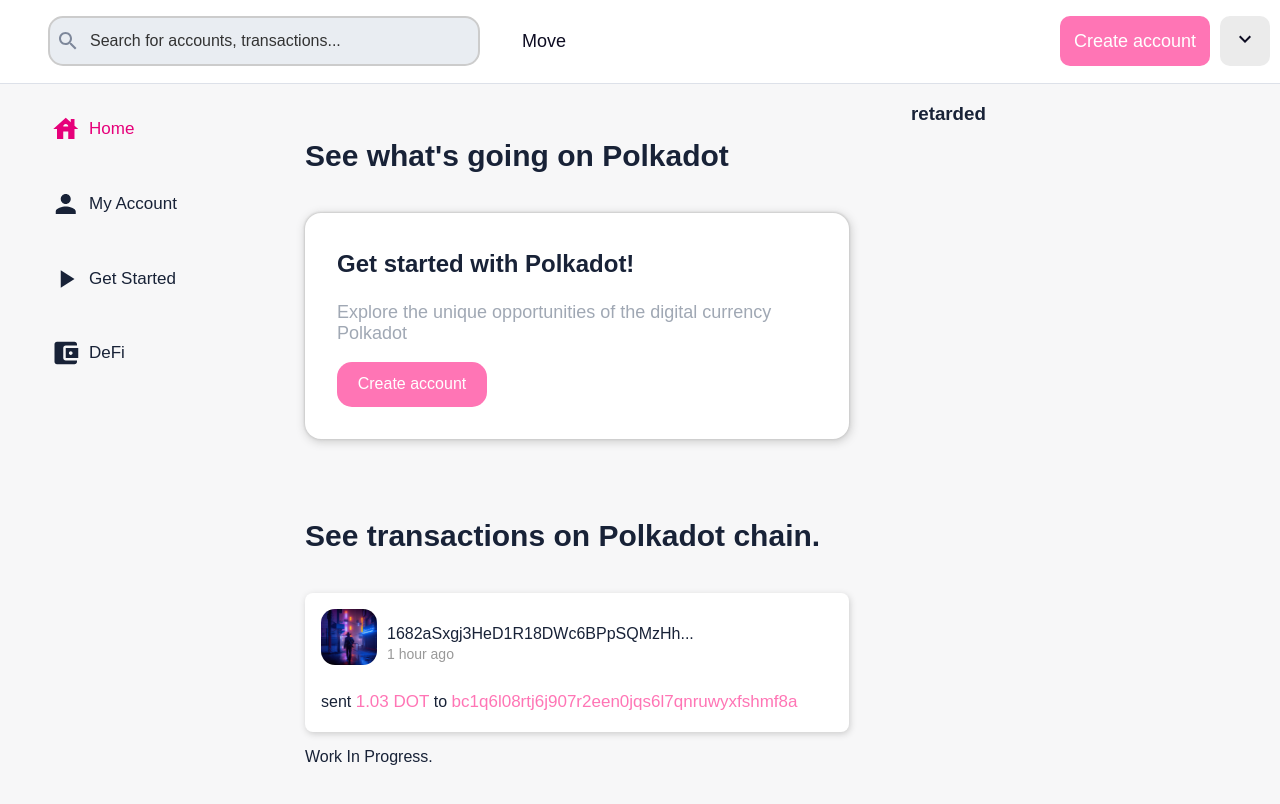
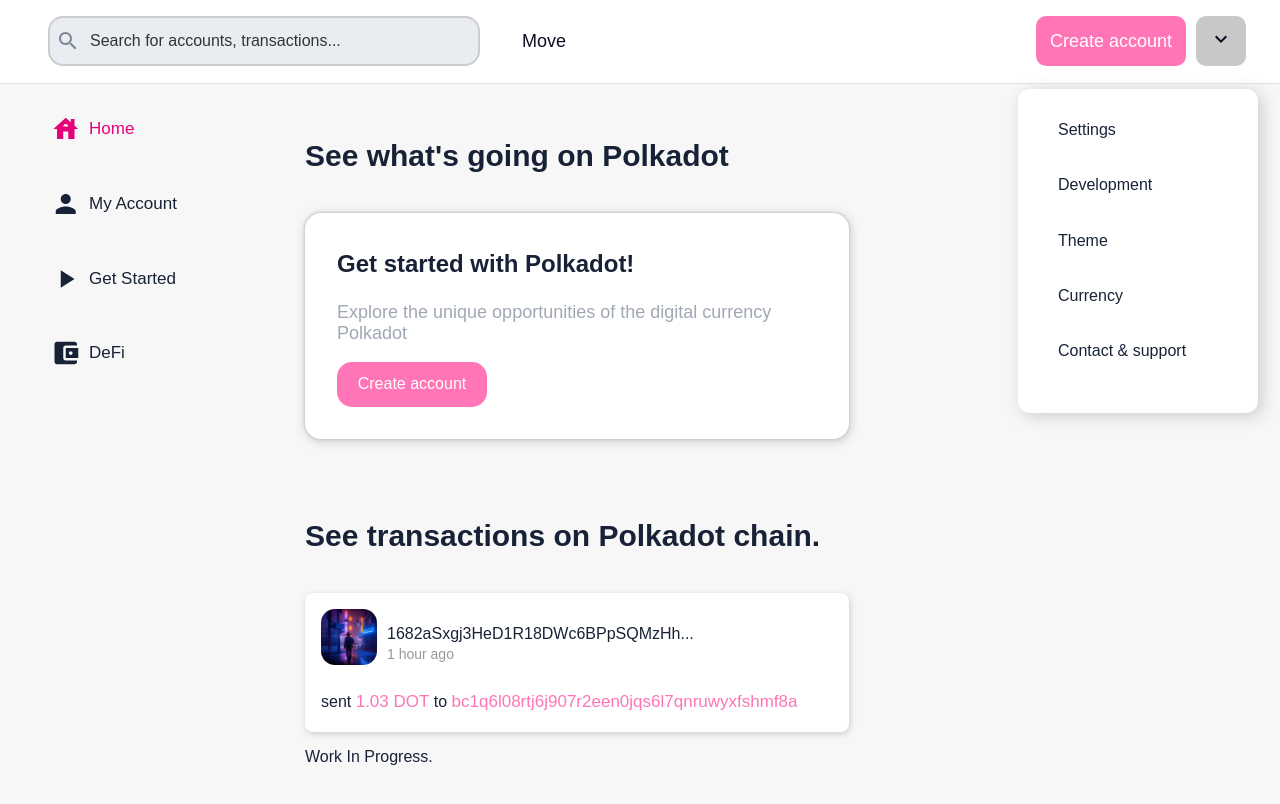
Before and after one commit to EziKielCroat/home_test, a React (Create React App) app: page / in a window 1280 px wide. Both pictures are taken after a click on the button 1245 px from the left and 41 px from the top of the page. Shown: the top 804 px of the page. Built offline with nearby package versions, Linux system fonts and the light colour scheme.

Commit message:
conceptski dropdown, triba dodat da moze kliknit bilogdi

```diff
--- a/src/App.js
+++ b/src/App.js
@@ -16,7 +16,7 @@
 
   return (
     <div className="App">
-      <Navbar toggleDropdown={toggleDropdown} />
+      <Navbar toggleDropdown={toggleDropdown} dropdownVisible={dropdownVisible}/>
       <div className="content">
         <SideNav homeHighlight={true} />
         <Main />
--- a/src/Components/Main.css
+++ b/src/Components/Main.css
@@ -4,6 +4,7 @@
     padding-right: 30px;
     min-width: 45%;
     overflow-x: hidden;
+    overflow-y: hidden;
 }
 
 .Main:hover {
--- a/src/Components/MoreDropdown.css
+++ b/src/Components/MoreDropdown.css
@@ -0,0 +1,28 @@
+
+.more-dropdown {
+    background-color: #FFFFFF;
+    height: auto;
+    max-height: 50vh;
+    width: 30vh;
+    margin-top: 5px;
+    display: flex;
+    position: absolute;
+    border-radius: 12px;
+    filter: drop-shadow(4px 3px 8px #CCCCCC);
+    right: 22px;
+    z-index: 1;
+}
+
+.more-dropdown ul li {
+    list-style-type: none;
+    height: 3.45em;
+    cursor: pointer;
+}
+
+.more-dropdown ul li:hover {
+    background-color: #ebebeb;
+}
+
+.more-dropdown ul li:nth-child(1) {
+    padding-top: 1em;
+}
--- a/src/Components/MoreDropdown.js
+++ b/src/Components/MoreDropdown.js
@@ -5,7 +5,13 @@
 
     return(
         <div id="more-dropdown" className="more-dropdown">
-            <h3>retarded</h3>
+            <ul>
+                <li>Settings</li>
+                <li>Development</li>
+                <li>Theme</li>
+                <li>Currency</li>
+                <li>Contact & support</li>
+            </ul>
         </div>
     )
 }
--- a/src/Components/Navbar.css
+++ b/src/Components/Navbar.css
@@ -38,12 +38,6 @@
     line-height: normal;
     vertical-align: middle;
 }
-
-@media screen and (-webkit-min-device-pixel-ratio: 0) {
-    .search-input::placeholder {
-      margin-top: 10px;
-    }
-  }
 
 .search-input:focus, .search-input:hover {
     outline: none;
@@ -88,6 +82,7 @@
 .action-buttons {
     float: right;
     margin-left: auto;
+    margin-right: 24px;
 }
 
 .action-buttons button {
@@ -127,7 +122,7 @@
     justify-content: center;
     align-items: center;
     background-color: #ebebeb !important;
-    margin-right: 3em;
+    margin-right: 6em;
     cursor: pointer;
     transition: background-color 0.3s ease-out;
 }
@@ -142,6 +137,9 @@
     vertical-align: middle;
 }
 
+.highlight {
+    background-color: #c9c7c7 !important;
+}
 
 .p_img {
     height: 7vh;
--- a/src/Components/Navbar.js
+++ b/src/Components/Navbar.js
@@ -2,7 +2,7 @@
 import { Search } from '@mui/icons-material';
 import ExpandMoreIcon from '@mui/icons-material/ExpandMore';
 
-function Navbar({ toggleDropdown }) {
+function Navbar({ toggleDropdown, dropdownVisible }) {
 
   return (
     <nav className="Navbar">
@@ -15,9 +15,7 @@
       </div>
       <div className="action-buttons">
         <button onClick={() => console.log("create-account.")} className="create-account-button">Create account</button>
-        <button onClick={() => {toggleDropdown()}} className="expand-more-button">
-          <ExpandMoreIcon className="expand-more-icon expand-more-icon-change" />
-        </button>
+        {dropdownVisible ? <button onClick={() => {toggleDropdown()}} className="highlight expand-more-button"><ExpandMoreIcon className="expand-more-icon expand-more-icon-change" /></button>: <button onClick={() => {toggleDropdown()}} className="expand-more-button"><ExpandMoreIcon className="expand-more-icon expand-more-icon-change" /></button>}
       </div>
     </nav>
   );
```
